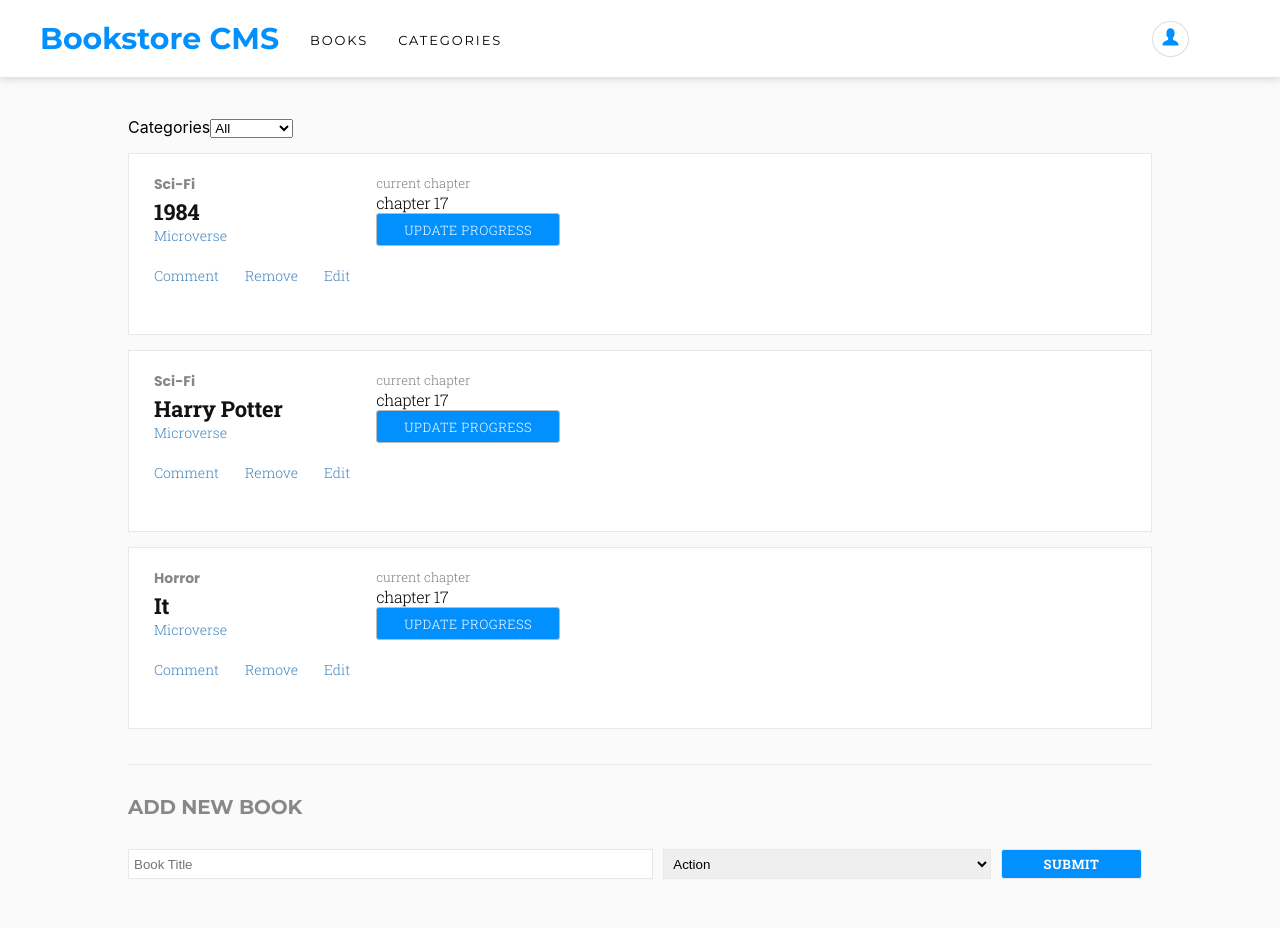
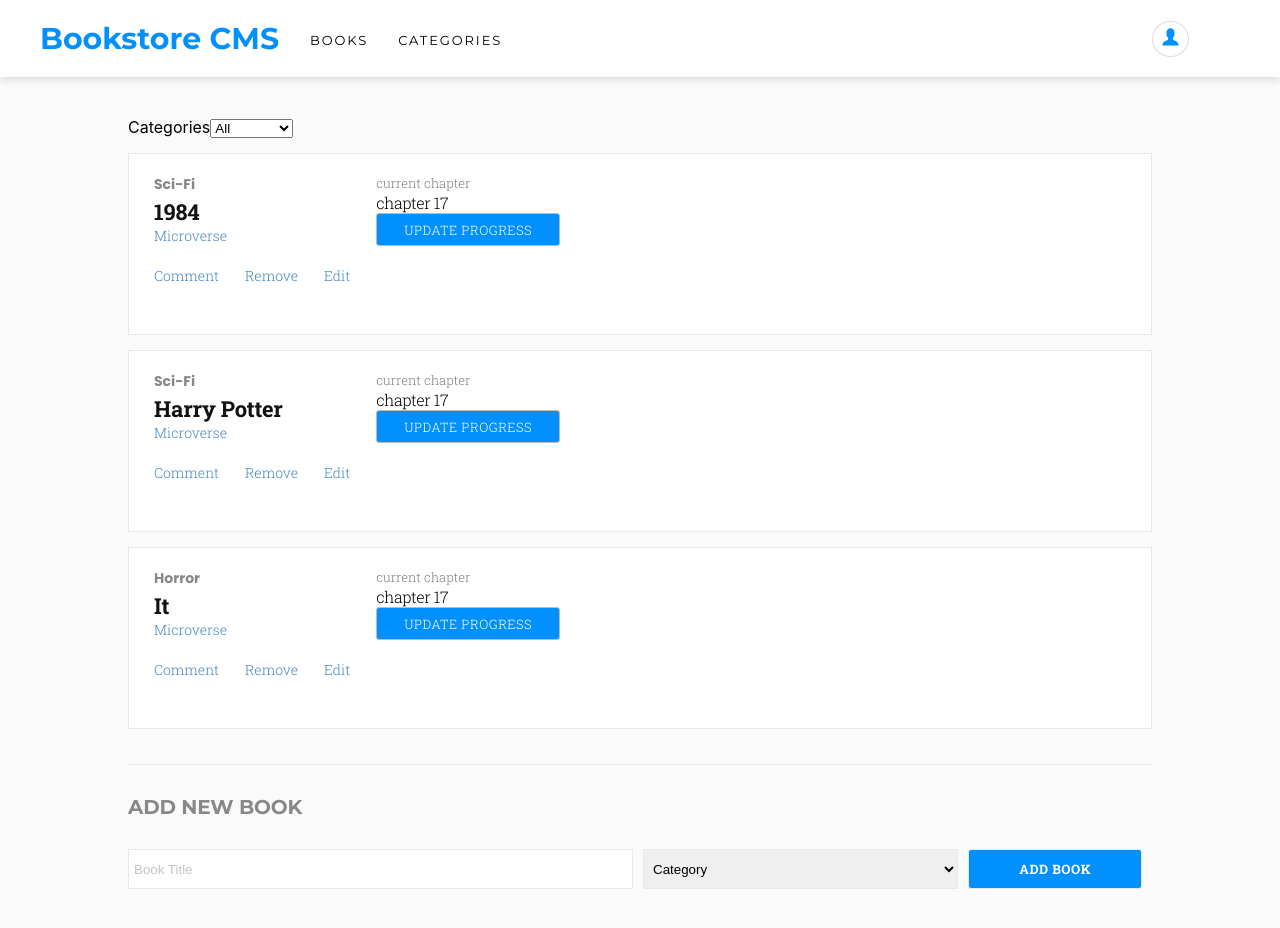
Before and after one commit to JayKowski/bookstore-cms, a React (Create React App) app: page / in a window 1280 px wide. Shown: the top 928 px of the page. Built offline with nearby package versions, Linux system fonts and the light colour scheme.

Commit message:
Add placeholder colors
Co-authored-by: JayKowski <jaymaina5@gmail.com>

```diff
--- a/src/booksform.css
+++ b/src/booksform.css
@@ -24,6 +24,10 @@ form select {
   border: 1px solid #e8e8e8;
 }
 
+form input::placeholder {
+  color: #c4c4c4;
+}
+
 #title {
   flex-basis: 55%;
 }
@@ -34,7 +38,7 @@ form select {
 
 #submit {
   flex-basis: 15%;
-  width: 184px;
+  padding: 10px 50px;
   border-radius: 3px;
   font-family: 'Roboto Slab', serif;
   font-size: 13px;
--- a/src/containers/BooksForm.js
+++ b/src/containers/BooksForm.js
@@ -50,13 +50,14 @@ class BooksForm extends Component {
             onChange={this.handleChange}
             placeholder="Categories"
           >
+            <option value="" disabled selected hidden>Category</option>
             {categories.map((category, index) => (
               <option key={`${category + index}`} value={category}>
                 {category}
               </option>
             ))}
           </select>
-          <input id="submit" type="submit" />
+          <input id="submit" type="submit" value="Add book" />
         </form>
       </div>
     );
```
